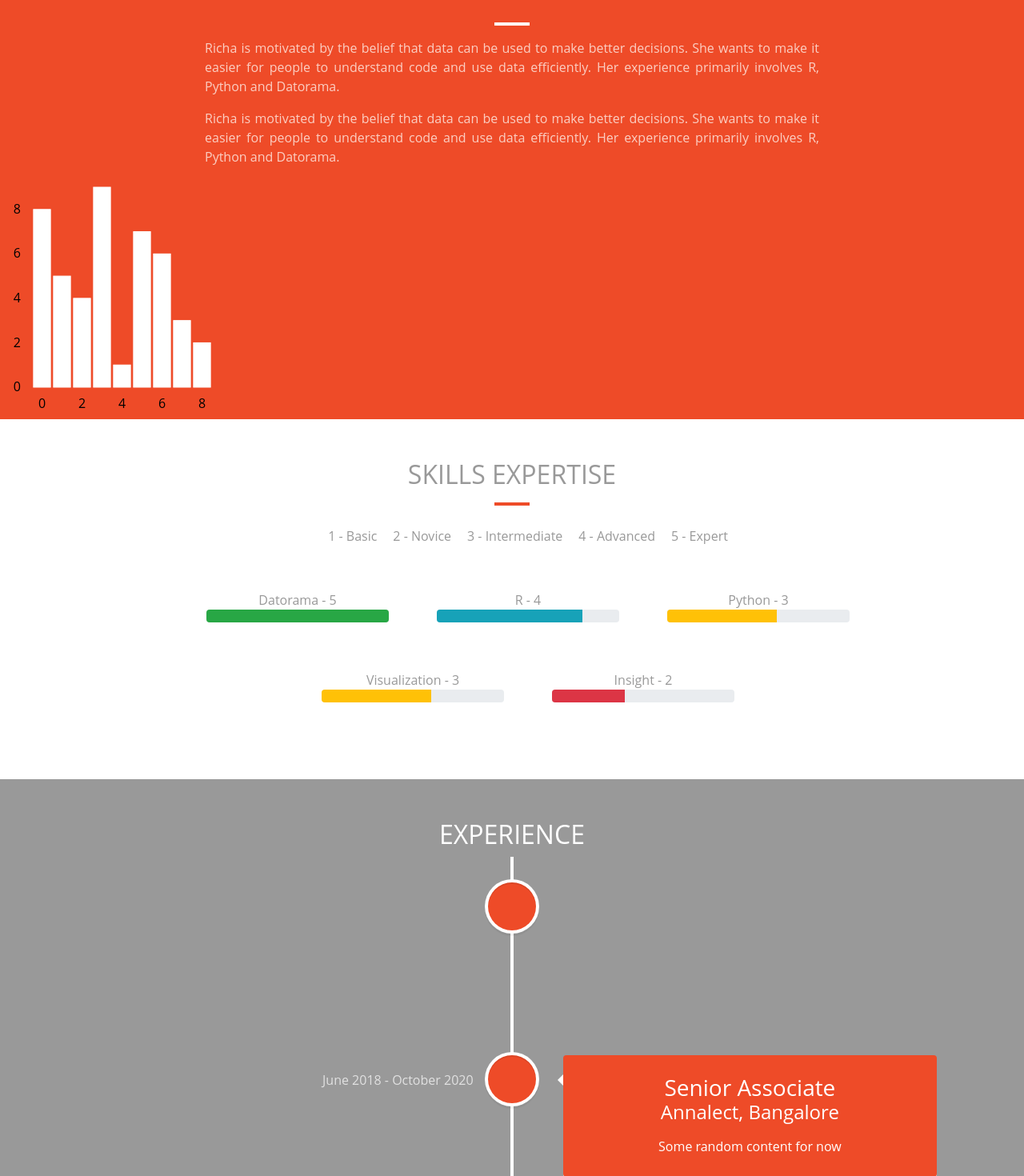
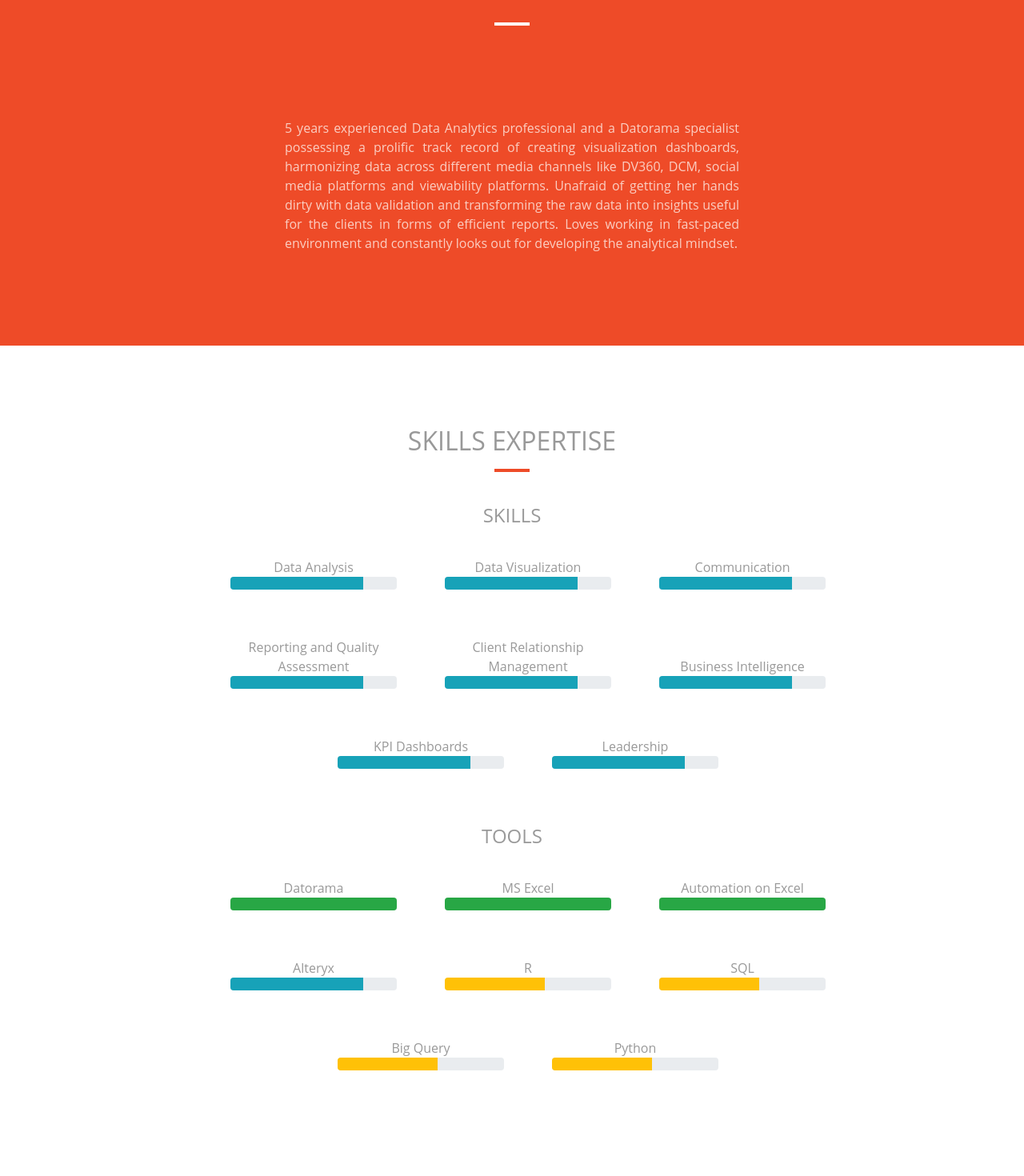
Before and after one commit to sredhu37/richa-jha, a React (Create React App) app: page / in a window 1280 px wide. Shown: the part 1240-2710 px from the top of the page at 80% size. Built offline with nearby package versions, Linux system fonts and the light colour scheme.

Commit message:
Uploaded the information

```diff
--- a/src/App.css
+++ b/src/App.css
@@ -148,6 +148,7 @@
   width: 60%;
   text-align: justify;
   color: #FBCEC2;
+  padding: 100px;
 }
 
 .Experience {
@@ -164,7 +165,7 @@
 
 .Skills {
   color: #999999;
-  padding: 50px;
+  padding: 100px;
 }
 
 .Skills hr {
@@ -189,6 +190,10 @@
   min-width: 200px;
 }
 
+.experienceContent {
+  text-align: justify;
+}
+
 .Contact {
   padding: 50px;
   background-color: white;
--- a/src/components/About.js
+++ b/src/components/About.js
@@ -1,48 +1,42 @@
 import React from 'react';
-import { XYPlot, XAxis, YAxis, VerticalBarSeries  } from 'react-vis';
+// import { XYPlot, XAxis, YAxis, VerticalBarSeries  } from 'react-vis';
 import myPic from '../static/my-photo.jpg';
 
 const About = () => {
-  const data = [
-    {x: 0, y: 8},
-    {x: 1, y: 5},
-    {x: 2, y: 4},
-    {x: 3, y: 9},
-    {x: 4, y: 1},
-    {x: 5, y: 7},
-    {x: 6, y: 6},
-    {x: 7, y: 3},
-    {x: 8, y: 2},
-    {x: 9, y: 0}
-  ];
+  // const data = [
+  //   {x: 0, y: 8},
+  //   {x: 1, y: 5},
+  //   {x: 2, y: 4},
+  //   {x: 3, y: 9},
+  //   {x: 4, y: 1},
+  //   {x: 5, y: 7},
+  //   {x: 6, y: 6},
+  //   {x: 7, y: 3},
+  //   {x: 8, y: 2},
+  //   {x: 9, y: 0}
+  // ];
 
   return(
     <div className="About">
       <a id="about" />
       <div className="aboutPhotoDiv">
-        <img src={myPic} />
+        <img src={myPic} alt="Photo with my son" />
       </div>
       <hr />
       <div className="aboutContent">
         <p>
-          Richa is motivated by the belief that data can be used to make better decisions.
-          She wants to make it easier for people to understand code and use data efficiently.
-          Her experience primarily involves R, Python and Datorama.
+          5 years experienced Data Analytics professional and a Datorama specialist possessing a prolific track record of creating visualization dashboards, harmonizing data across different media channels like DV360, DCM, social media platforms and viewability platforms.
+          Unafraid of getting her hands dirty with data validation and transforming the raw data into insights useful for the clients in forms of efficient reports.
+          Loves working in fast-paced environment and constantly looks out for developing the analytical mindset.
         </p>
-        <p>
-          Richa is motivated by the belief that data can be used to make better decisions.
-          She wants to make it easier for people to understand code and use data efficiently.
-          Her experience primarily involves R, Python and Datorama.
-        </p>
-        <h3></h3>
       </div>
-      <XYPlot width={300} height={300}>
+      {/* <XYPlot width={300} height={300}>
         <VerticalBarSeries
           data={ data }
           color="white" />
         <XAxis />
         <YAxis />
-      </XYPlot>
+      </XYPlot> */}
     </div>
   );
 }
--- a/src/components/Contact.js
+++ b/src/components/Contact.js
@@ -1,5 +1,5 @@
 import React from 'react';
-import { Linkedin, Facebook, Google } from 'react-bootstrap-icons';
+import { Linkedin, Facebook/*, Google*/ } from 'react-bootstrap-icons';
 
 const Contact = () => {
   return (
@@ -8,9 +8,9 @@ const Contact = () => {
       <h2>GET IN TOUCH!</h2>
       <hr />
       <div className='contactIcons'>
-        <a href=''><Linkedin className='contactIcon' color="#EE4B28" size={50} /></a>
-        <a href=''><Google className='contactIcon' color="#EE4B28" size={50} /></a>
-        <a href=''><Facebook className='contactIcon' color="#EE4B28" size={50} /></a>
+        <a href='https://www.linkedin.com/in/richa-jha-b6550175/'><Linkedin className='contactIcon' color="#EE4B28" size={50} /></a>
+        {/* <a href=''><Google className='contactIcon' color="#EE4B28" size={50} /></a> */}
+        <a href='https://www.facebook.com/richa.jha.526'><Facebook className='contactIcon' color="#EE4B28" size={50} /></a>
       </div>
     </div>
   );
--- a/src/components/Experience.js
+++ b/src/components/Experience.js
@@ -9,7 +9,7 @@ const Experience = () => {
       <div className='experienceHeading'>
         <h2>EXPERIENCE</h2>
       </div>
-      <div className='experienceContent'>
+      <div>
         <VerticalTimeline>
           <VerticalTimelineElement
             className="vertical-timeline-element--work"
@@ -18,59 +18,103 @@ const Experience = () => {
             date="October 2020 - present"
             iconStyle={{ background: '#EE4B28', color: '#fff' }}
           >
-            <h3 className="vertical-timeline-element-title">Analyst</h3>
-            <h4 className="vertical-timeline-element-subtitle">Annalect, Bangalore</h4>
-            <p>
-              Some random content for now
-            </p>
+            <h3 className="vertical-timeline-element-title"> Business Analyst </h3>
+            <h5 className="vertical-timeline-element-subtitle"> Annalect </h5>
+            <br />
+            <div className='experienceContent'>
+              <b>1. Setting up end to end data management system</b>
+              <ul>
+                <li>Led a team of 5 analysts in the development of end to end data management set up in Datorama</li>
+                <li>Connected 5000+ data streams from various UIs to single Datorama platform</li>
+                <li>Set up codes in Datorama to clean up, harmonize and maintain data streams to ensure accuracy and efficiency of data</li>
+                <li>Delivered support to the editorial staff by creating piktocharts illustrating key facts and trends</li>
+              </ul>
+              <br />
+              <b>2. Customer Servicing and Reporting</b>
+              <ul>
+                <li>Improved relationship with clients by providing automated dashboards to ensure the data completeness of the leadership facing dashboards</li>
+                <li>Automated 1000+ reports in Datorama for needs of different stakeholders globally</li>
+              </ul>
+              <b>3. Awards</b>
+              <ul>
+                <li><b><i>Annalectual of the Quarter Award 2020</i></b> for building dashboards that catered to the needs of a global audience at one place</li>
+              </ul>
+            </div>
           </VerticalTimelineElement>
           <VerticalTimelineElement
             className="vertical-timeline-element--work"
             contentStyle={{ background: '#EE4B28', color: '#fff' }}
-            date="June 2018 - October 2020"
+            date="May 2019 - October 2020"
             iconStyle={{ background: '#EE4B28', color: '#fff' }}
           >
-            <h3 className="vertical-timeline-element-title">Senior Associate</h3>
-            <h4 className="vertical-timeline-element-subtitle">Annalect, Bangalore</h4>
-            <p>
-              Some random content for now
-            </p>
+            <h3 className="vertical-timeline-element-title"> Senior Associate </h3>
+            <h5 className="vertical-timeline-element-subtitle"> Annalect </h5>
+            <br />
+            <div className='experienceContent'>
+              <ul>
+                <li>Organized huge data sets effectively via advanced querying, visualization, and analytics tools</li>
+                <li>Stationed data analysis on different media channels' platforms like Facebook, Display and Video 360, Google Analytics, Programmatic platforms like Amazon among many others, harmonized them together to get the best of all the worlds and created dashboards to boost flagship business initiatives for a F&B client</li>
+                <li>Demonstrated Expertise in reporting UIs of various media channels which ensures 100% data accuracy in the dashboards</li>
+              </ul>
+              <b>Awards</b>
+              <ul>
+                <li><b><i>On The Spot Award 2019</i></b> for leading a POC and converting into a successful long-term business engagement with the client</li>
+              </ul>
+            </div>
           </VerticalTimelineElement>
           <VerticalTimelineElement
             className="vertical-timeline-element--work"
             contentStyle={{ background: '#EE4B28', color: '#fff' }}
-            date="July 2016 - June 2018"
+            date="March 2017 - April 2019"
             iconStyle={{ background: '#EE4B28', color: '#fff' }}
           >
-            <h3 className="vertical-timeline-element-title">Associate</h3>
-            <h4 className="vertical-timeline-element-subtitle">Annalect, Bangalore</h4>
-            <p>
-              Again some random text here
-            </p>
+            <h3 className="vertical-timeline-element-title"> Associate </h3>
+            <h5 className="vertical-timeline-element-subtitle"> Annalect </h5>
+            <br />
+            <div className='experienceContent'>
+              <ul>
+                <li>Responsible for creating a POC on Power BI and using Power Query and Big Query as ETL tools that resulted in a successful engagement with the client</li>
+                <li>Replicated a Tableau dashboard on MS Excel with same level of automation</li>
+                <li>Convinced and shifted the entire ETL process of a pilot project to R to save manual hours on data cleaning</li>
+              </ul>
+              <b>Awards</b>
+              <ul>
+                <li><b><i>Rising Star of the Year 2017</i></b> out of 500+ Analysts for rendering outstanding data processing services for all stakeholders</li>
+              </ul>
+            </div>
           </VerticalTimelineElement>
           <VerticalTimelineElement
-            className="vertical-timeline-element--work"
+            className="vertical-timeline-element--work experienceContent"
             contentStyle={{ background: 'rgb(233, 30, 99)', color: '#fff' }}
-            date="January 2016 - July 2016"
+            date="January 2016 - Feb 2016"
             iconStyle={{ background: 'rgb(233, 30, 99)', color: '#fff' }}
           >
-            <h3 className="vertical-timeline-element-title">Intern</h3>
-            <h4 className="vertical-timeline-element-subtitle">Mu Sigma, Bangalore</h4>
-            <p>
-              Some pilot project
-            </p>
+            <h3 className="vertical-timeline-element-title"> Trainee Decision Scientist </h3>
+            <h5 className="vertical-timeline-element-subtitle"> Mu Sigma </h5>
+            <br />
+            <div className='experienceContent'>
+              <ul>
+                <li>Created a dashboard on Power BI to show the impact of numerous factors on calculation of probability of outbreak of a disease</li>
+                <li>Built a dashboard using R Shiny that measured the Loyalty and Retention of a Customer.</li>
+                <li>Created a mock project for a Pharmaceutical client to measure the impact of a change in sales representative to location mapping in their business plan</li>
+              </ul>
+            </div>
           </VerticalTimelineElement>
           <VerticalTimelineElement
-            className="vertical-timeline-element--education"
-            contentStyle={{ background: 'blue', color: '#fff' }}
+            className="vertical-timeline-element--education experienceContent"
+            contentStyle={{ background: 'turquoise', color: '#fff' }}
             date="July 2012 - January 2016"
-            iconStyle={{ background: 'blue', color: '#fff' }}
+            iconStyle={{ background: 'turquoise', color: '#fff' }}
           >
-            <h3 className="vertical-timeline-element-title">Social Media Head, SAE</h3>
-            <h4 className="vertical-timeline-element-subtitle">Manipal Institute of Technology</h4>
-            <p>
-              Some content here
-            </p>
+            <h3 className="vertical-timeline-element-title"> B.Tech. </h3>
+            <h5 className="vertical-timeline-element-subtitle"> Manipal Institute of Technology </h5>
+            <br />
+            <div className='experienceContent'>
+              <ul>
+                <li>Media Head at Society of Automotive Engineers (SAE Manipal Collegiate Club)</li>
+                <li>Performed in Flash Mob for Chill Maadi (an NGO in Manipal Institute of Technology)</li>
+              </ul>
+            </div>
           </VerticalTimelineElement>
           <VerticalTimelineElement
             iconStyle={{ background: 'rgb(16, 204, 82)', color: '#fff' }}
--- a/src/components/Header.js
+++ b/src/components/Header.js
@@ -6,9 +6,9 @@ const Header = () => {
 
   const toggleMenu = () => {
     console.log("Toggle")
-    if (menuItemsClassName == 'rightMenuItems') {
+    if (menuItemsClassName === 'rightMenuItems') {
       setMenuItemsClassName('rightMenuItemsExpanded')
-    } else if (menuItemsClassName == 'rightMenuItemsExpanded') {
+    } else if (menuItemsClassName === 'rightMenuItemsExpanded') {
       setMenuItemsClassName('rightMenuItems')
     }
   }
--- a/src/components/Introduction.js
+++ b/src/components/Introduction.js
@@ -8,7 +8,7 @@ const Introduction = () => {
       <div className='introductionContent'>
         <h1>HI! I'M RICHA</h1>
         <hr />
-        <p>Analyzing and visualizing data to make better and informed business decisions</p>
+        <p>I love to unleash the business insights in Digital Marketing from a pile of raw data</p>
         <a href="#about"><button>ABOUT ME</button></a>
       </div>
     </div>
--- a/src/components/Skills.js
+++ b/src/components/Skills.js
@@ -1,5 +1,5 @@
 import React from 'react';
-import { Button, ProgressBar } from 'react-bootstrap';
+import { ProgressBar } from 'react-bootstrap';
 
 const Skills = () => {
   return (
@@ -8,21 +8,40 @@ const Skills = () => {
       <div className='skillsHeading'>
         <h2>SKILLS EXPERTISE</h2>
         <hr />
-        <ul>
+        <br />
+        {/* <ul>
           <li className='inlineListItem'>1 - Basic</li>
           <li className='inlineListItem'>2 - Novice</li>
           <li className='inlineListItem'>3 - Intermediate</li>
           <li className='inlineListItem'>4 - Advanced</li>
           <li className='inlineListItem'>5 - Expert</li>
+        </ul> */}
+      </div>
+      <h4>SKILLS</h4>
+      <div>
+        <ul>
+          <li className='skill'> Data Analysis <ProgressBar variant="info" now={80} /></li>
+          <li className='skill'> Data Visualization <ProgressBar variant="info" now={80} /></li>
+          <li className='skill'> Communication <ProgressBar variant="info" now={80} /></li>
+          <li className='skill'> Reporting and Quality Assessment <ProgressBar variant="info" now={80} /></li>
+          <li className='skill'> Client Relationship Management <ProgressBar variant="info" now={80} /></li>
+          <li className='skill'> Business Intelligence <ProgressBar variant="info" now={80} /></li>
+          <li className='skill'> KPI Dashboards <ProgressBar variant="info" now={80} /></li>
+          <li className='skill'> Leadership <ProgressBar variant="info" now={80} /></li>
         </ul>
       </div>
-      <div className='skillsContent'>
+      <br />
+      <h4>TOOLS</h4>
+      <div>
         <ul>
-          <li className='skill'>Datorama - 5 <ProgressBar variant="success" now={100} /></li>
-          <li className='skill'>R - 4 <ProgressBar variant="info" now={80} /></li>
-          <li className='skill'>Python - 3 <ProgressBar variant="warning" now={60} /></li>
-          <li className='skill'>Visualization - 3 <ProgressBar variant="warning" now={60} /></li>
-          <li className='skill'>Insight - 2 <ProgressBar variant="danger" now={40} /></li>
+          <li className='skill'> Datorama <ProgressBar variant="success" now={100} /></li>
+          <li className='skill'> MS Excel <ProgressBar variant="success" now={100} /></li>
+          <li className='skill'> Automation on Excel <ProgressBar variant="success" now={100} /></li>
+          <li className='skill'> Alteryx <ProgressBar variant="info" now={80} /></li>
+          <li className='skill'> R <ProgressBar variant="warning" now={60} /></li>
+          <li className='skill'> SQL <ProgressBar variant="warning" now={60} /></li>
+          <li className='skill'> Big Query <ProgressBar variant="warning" now={60} /></li>
+          <li className='skill'> Python <ProgressBar variant="warning" now={60} /></li>
         </ul>
       </div>
     </div>
```
Also changed, not shown: 15 other files (tests, documents, lock files or other folders).
